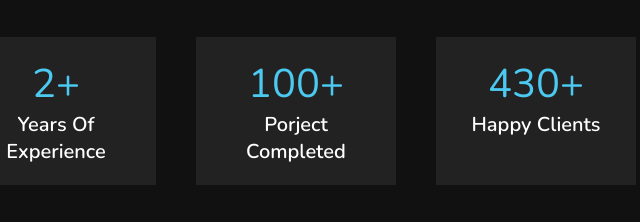
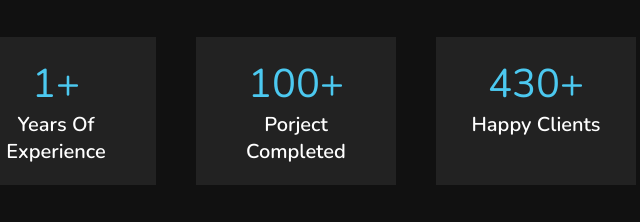
Before and after one commit to asmatismaill/portofolioasmatismaill, a plain HTML site: page index.html in a window 1280 px wide. Shown: the part 1204-1426 px from the top of the page, 519-1159 px from the left. Drawn offline with nearby package versions, Linux system fonts and the light colour scheme.

Commit message:
update experience

```diff
--- a/index.html
+++ b/index.html
@@ -104,7 +104,7 @@
     <div class="counter">
 
         <div class="box">
-            <span>2+</span>
+            <span>1+</span>
             <h3>years of experience</h3>
         </div>
 
```
